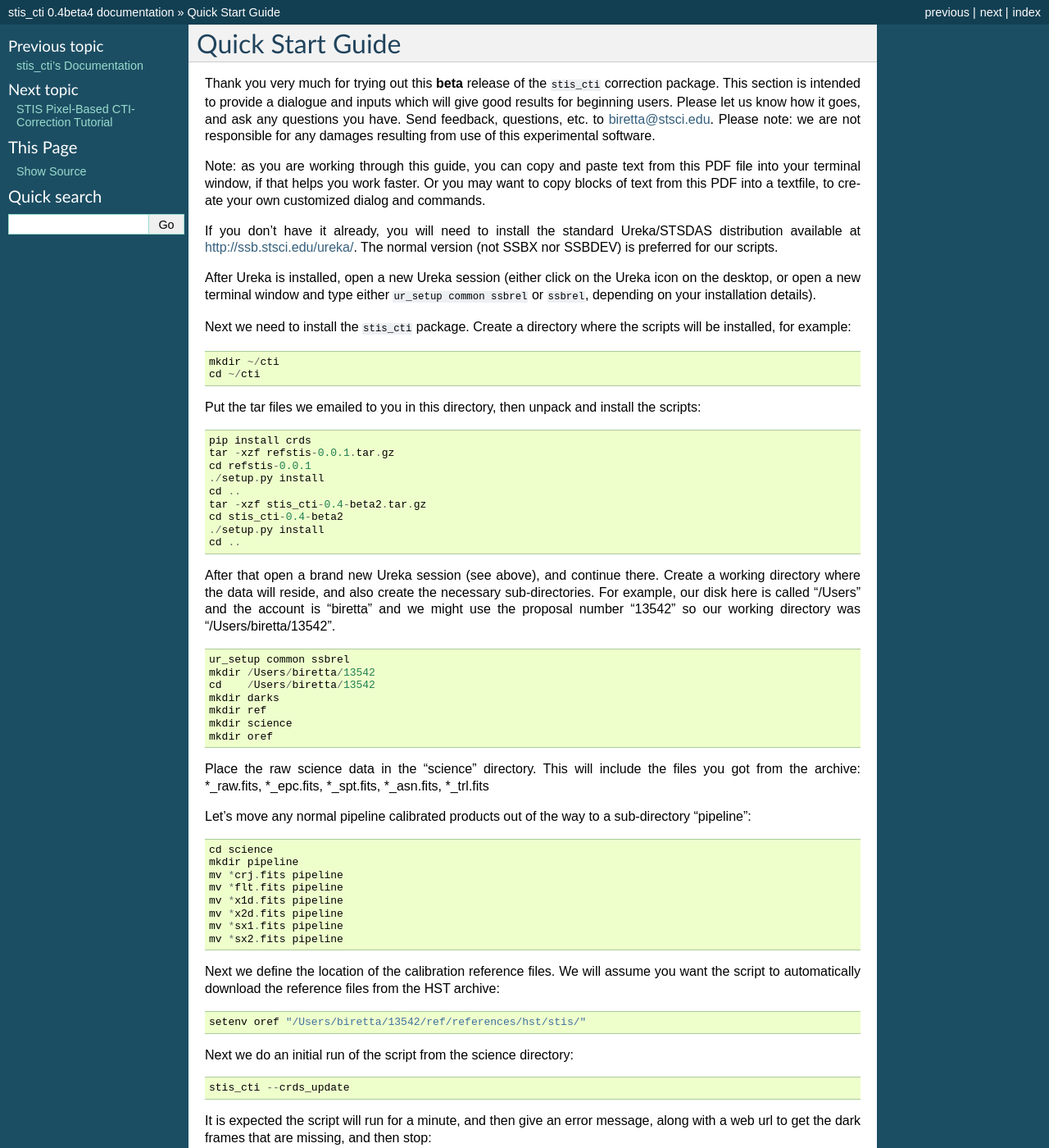
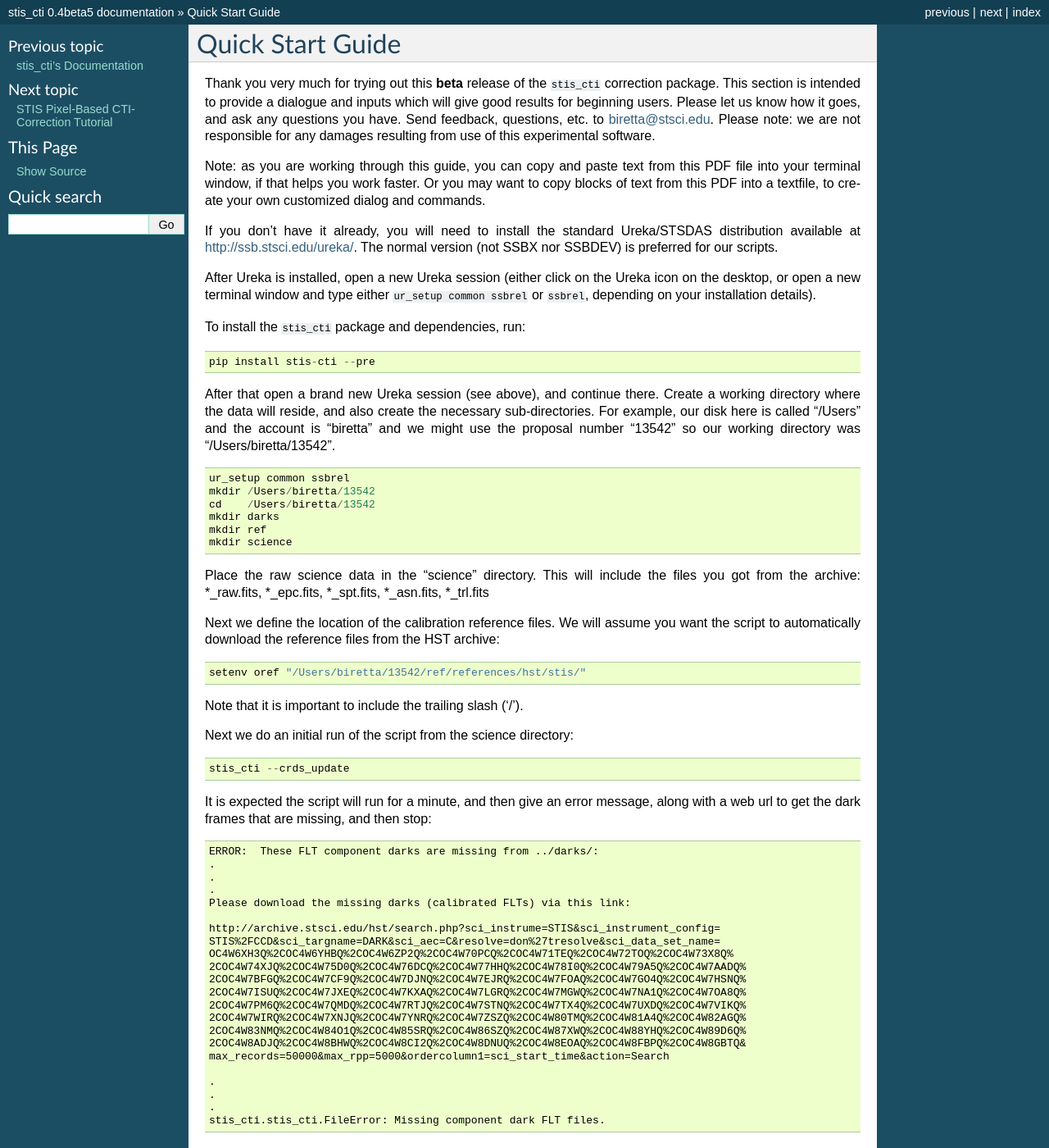
Before and after one commit to spacetelescope/stis_cti, a Sphinx documentation site: the page built from doc/qsg.rst, in a window 1280 px wide and 1400 px high. Shown: the whole window at 82% size. Built offline with Sphinx 7.4.7, drawn with Linux system fonts in a browser that asks for light colours; some of the changed text lies outside the part shown.

Commit message:
Updated documentation to reflect pip install, refstis API changes, etc.  Incremented to version 0.4_beta5.

```diff
--- a/doc/conf.py
+++ b/doc/conf.py
@@ -55,7 +55,7 @@ copyright = u'2015, AURA-STScI'
 # The short X.Y version.
 version = '0.4'
 # The full version, including alpha/beta/rc tags.
-release = '0.4beta4'
+release = '0.4beta5'
 
 # The language for content autogenerated by Sphinx. Refer to documentation
 # for a list of supported languages.
--- a/doc/index.rst
+++ b/doc/index.rst
@@ -10,5 +10,5 @@ stis_cti's Documentation
    :maxdepth: 3
 
    qsg.rst
-   README.rst
+   readme.rst
    stis_cti.rst
--- a/doc/qsg.rst
+++ b/doc/qsg.rst
@@ -23,33 +23,19 @@ After Ureka is installed, open a new Ureka session (either click on the
 Ureka icon on the desktop, or open a new terminal window and type either ``ur_setup common ssbrel``
 or ``ssbrel``, depending on your installation details).
 
-Next we need to install the ``stis_cti`` package. Create a directory
-where the scripts will be installed, for example:
+To install the ``stis_cti`` package and dependencies, run:
 
 ::
 
-  mkdir ~/cti
-  cd ~/cti
+  pip install stis-cti --pre
 
 ::
 
-Put the tar files we emailed to you in this directory, then unpack and install the scripts:
-
-::
-
-  pip install crds
-  tar -xzf refstis-0.0.1.tar.gz
-  cd refstis-0.0.1
-  ./setup.py install
-  cd ..
-  tar -xzf stis_cti-0.4-beta2.tar.gz
-  cd stis_cti-0.4-beta2
-  ./setup.py install
-  cd ..
-
-::
-
-After that open a brand new Ureka session (see above), and continue there.  Create a working directory where the data will reside, and also create the necessary sub-directories.  For example, our disk here is called "/Users" and the account is "biretta" and we might use the proposal number "13542" so our working directory was "/Users/biretta/13542".
+After that open a brand new Ureka session (see above), and continue there.
+Create a working directory where the data will reside, and also create the
+necessary sub-directories.  For example, our disk here is called "/Users"
+and the account is "biretta" and we might use the proposal number "13542"
+so our working directory was "/Users/biretta/13542".
 
 ::
 
@@ -59,30 +45,14 @@ After that open a brand new Ureka session (see above), and continue there.  Crea
   mkdir darks
   mkdir ref
   mkdir science
-  mkdir oref
 
 ::
 
 Place the raw science data in the "science" directory.  This will
 include the files you got from the archive: \*_raw.fits, \*_epc.fits, \*_spt.fits, \*_asn.fits, \*_trl.fits
 
-Let's move any normal pipeline calibrated products out of the way to a sub-directory "pipeline":
-
-::
-
-  cd science
-  mkdir pipeline
-  mv *crj.fits pipeline
-  mv *flt.fits pipeline
-  mv *x1d.fits pipeline
-  mv *x2d.fits pipeline
-  mv *sx1.fits pipeline
-  mv *sx2.fits pipeline
-
-::
-
-Next we define the location of the calibration reference
-files. We will assume you want the script to automatically download the reference files from the HST
+Next we define the location of the calibration reference files. We will assume
+you want the script to automatically download the reference files from the HST
 archive:
 
 ::
@@ -90,6 +60,8 @@ archive:
   setenv oref "/Users/biretta/13542/ref/references/hst/stis/"
 
 ::
+
+Note that it is important to include the trailing slash ('/').
 
 Next we do an initial run of the script from the science directory:
 
@@ -130,10 +102,10 @@ missing, and then stop:
 
 ::
 
-Next we need to get the missing dark frames.  Copy the entire URL which the script generated, and paste it into a web browser (e.g. on a
-Mac highlight the URL with the cursor, and hit "command-C", move the cursor
-to the web browser URL window, and hit "command-V").  Then hit return.
-This will generate a HST archive request for the missing dark files.  Then do this on the archive web page:
+Next we need to get the missing dark frames.  Copy the entire URL which the script generated, and paste
+it into a web browser (e.g. on a Mac highlight the URL with the cursor, and hit "command-C", move the cursor
+to the web browser URL window, and hit "command-V").  Then hit return.  This will generate a HST archive
+request for the missing dark files.  Then do this on the archive web page:
 
 Click ``[Mark all]``
 
--- a/setup.py
+++ b/setup.py
@@ -10,7 +10,7 @@ StisPixCteCorr_module = Extension('stis_cti.StisPixCte_FixY',
 setup(
     name = 'stis_cti',
     url = 'https://grit.stsci.edu/lockwood/cti_wrapper/repository/archive',
-    version = '0.4_beta4',
+    version = '0.4_beta5',
     description = 'Apply pixel-based CTI-correction to HST/STIS CCD data',
     author = 'Sean Lockwood, Phil Hodge, Pey Lian Lim and ' + \
              'W.J. Hack (Python), J. Anderson (Fortran), Matt Davis',
```
Also changed, not shown: other parts of doc/qsg.rst (+1 -1 lines), doc/readme.rst (renamed from doc/README.rst, +19 -25 lines), 1 other file.
